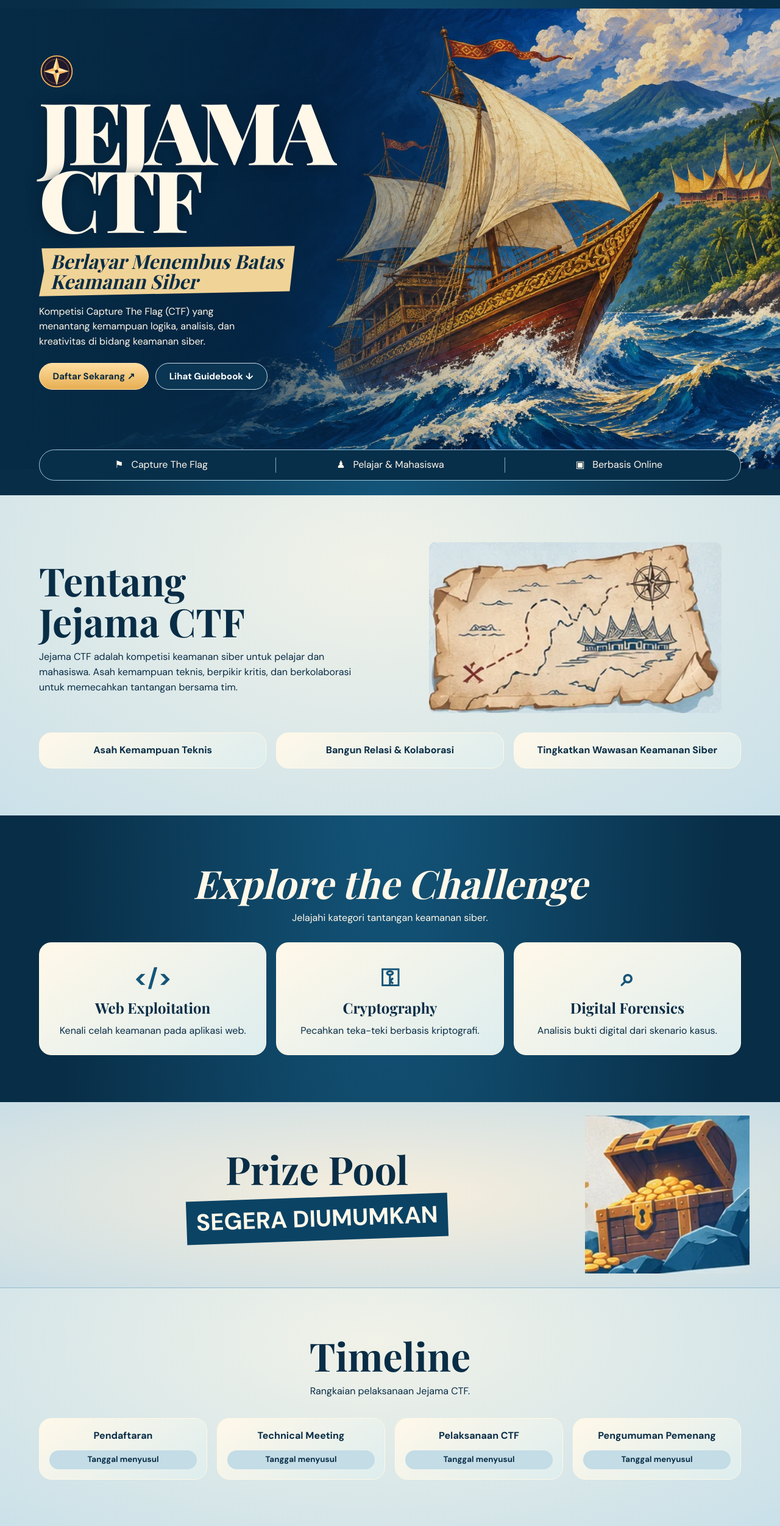
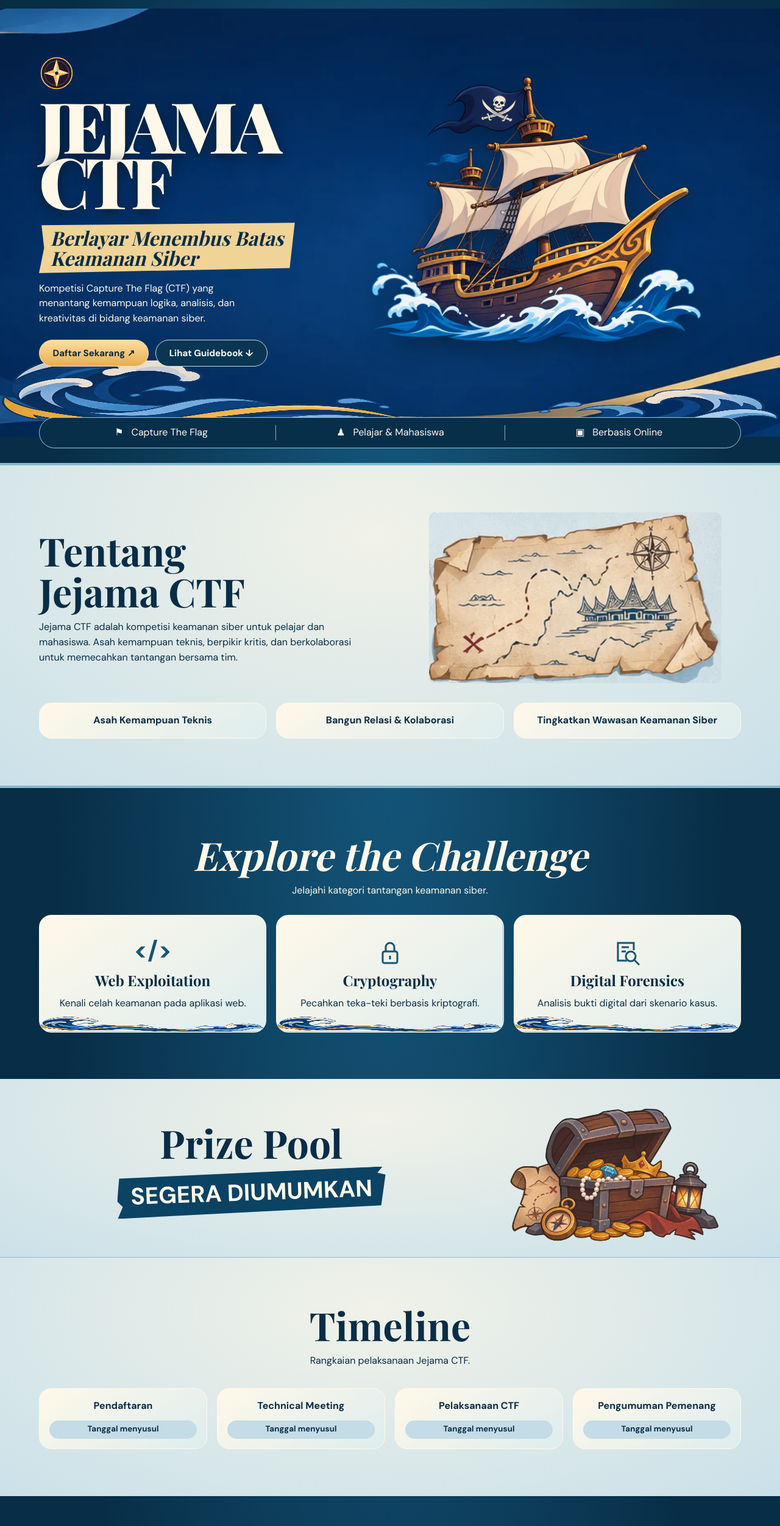
Before and after one commit to jonalexanderhere/Jejama-Registration-page, a plain HTML site: page dist/index.html in a window 1280 px wide. Shown: the part 58-2560 px from the top of the page at 61% size. Drawn offline with nearby package versions, Linux system fonts and the light colour scheme; no server answers; a web font is replaced by a local one.

Commit message:
Update Site source

```diff
--- a/dist/index.html
+++ b/dist/index.html
@@ -19,11 +19,14 @@
 <main>
 <section class="hero" id="beranda" aria-labelledby="judul">
 <div class="shell hero-inner">
+<div class="hero-copy">
 <img class="crest" src="assets/compass.svg" alt="" width="58" height="58">
-<h1 id="judul">JEJAMA<br>CTF</h1>
+<h1 id="judul">JEJAMA<br> CTF</h1>
 <h2>Berlayar Menembus Batas<br>Keamanan Siber</h2>
 <p>Kompetisi Capture The Flag (CTF) yang menantang kemampuan logika, analisis, dan kreativitas di bidang keamanan siber.</p>
 <div class="actions"><a class="button" href="#daftar">Daftar Sekarang ↗</a><a class="button secondary" href="#guidebook">Lihat Guidebook ↓</a></div>
+</div>
+<img class="hero-ship" src="assets/ship.webp" alt="" fetchpriority="high">
 </div>
 </section>
 <div class="ribbon shell"><span>⚑ &nbsp; Capture The Flag</span><span>♟ &nbsp; Pelajar &amp; Mahasiswa</span><span>▣ &nbsp; Berbasis Online</span></div>
@@ -34,10 +37,10 @@
 <section class="shell section centered" id="tantangan"><h2>Explore the Challenge</h2><p>Jelajahi kategori tantangan keamanan siber.</p>
 <div class="cards">
 <article><span aria-hidden="true">&lt;/&gt;</span><h3>Web Exploitation</h3><p>Kenali celah keamanan pada aplikasi web.</p></article>
-<article><span aria-hidden="true">⚿</span><h3>Cryptography</h3><p>Pecahkan teka-teki berbasis kriptografi.</p></article>
-<article><span aria-hidden="true">⌕</span><h3>Digital Forensics</h3><p>Analisis bukti digital dari skenario kasus.</p></article>
+<article><span aria-hidden="true"><svg viewBox="0 0 48 48" fill="none" stroke="currentColor" stroke-width="3"><rect x="12" y="22" width="24" height="19" rx="3"/><path d="M17 22v-7a7 7 0 0 1 14 0v7m-7 7v6"/></svg></span><h3>Cryptography</h3><p>Pecahkan teka-teki berbasis kriptografi.</p></article>
+<article><span aria-hidden="true"><svg viewBox="0 0 48 48" fill="none" stroke="currentColor" stroke-width="3"><path d="M24 37H9V8h26v12M15 15h12m-12 7h7"/><circle cx="30" cy="30" r="8"/><path d="m36 36 8 8"/></svg></span><h3>Digital Forensics</h3><p>Analisis bukti digital dari skenario kasus.</p></article>
 </div></section>
-<section class="paper prize" id="hadiah"><div class="shell section centered"><h2>Prize Pool</h2><p>Segera Diumumkan</p></div></section>
+<section class="paper prize" id="hadiah"><div class="shell section prize-layout"><div class="centered"><h2>Prize Pool</h2><p>Segera Diumumkan</p></div><img src="assets/treasure.webp" alt="" loading="lazy"></div></section>
 <section class="paper" id="timeline"><div class="shell section centered"><h2>Timeline</h2><p>Rangkaian pelaksanaan Jejama CTF.</p>
 <ol class="timeline"><li>Pendaftaran<small>Tanggal menyusul</small></li><li>Technical Meeting<small>Tanggal menyusul</small></li><li>Pelaksanaan CTF<small>Tanggal menyusul</small></li><li>Pengumuman Pemenang<small>Tanggal menyusul</small></li></ol>
 </div></section>
@@ -45,7 +48,7 @@
 <section id="sponsor"><h2>Sponsorship</h2><p>Dukung pengembangan komunitas keamanan siber di Lampung.</p><small>Informasi kerja sama menyusul.</small></section>
 <section id="media"><h2>Media Partner</h2><p>Bantu menyebarkan informasi Jejama CTF kepada komunitasmu.</p><small>Informasi kerja sama menyusul.</small></section>
 </div>
-<section class="shell guide paper" id="guidebook"><img src="assets/book.webp" alt="" width="225" height="159"><div><h2>Guidebook</h2><p>Panduan teknis dan aturan kompetisi akan diumumkan oleh panitia.</p><a class="button secondary" href="#faq">Lihat FAQ ↓</a></div></section>
+<section class="shell guide paper" id="guidebook"><img src="assets/guidebook.webp" alt="" width="225" height="159"><div><h2>Guidebook</h2><p>Panduan teknis dan aturan kompetisi akan diumumkan oleh panitia.</p><a class="button secondary" href="#faq">Lihat FAQ ↓</a></div></section>
 <div class="shell section centered closing"><h2>Siap Memulai Pelayaran?</h2><p>Buktikan kemampuanmu bersama tim di Jejama CTF.</p><a class="button" href="#daftar">Daftar Sekarang ↗</a></div>
 <section class="shell section registration" id="daftar">
 <div><h2>Registrasi Tim</h2><p>Siapkan nama kru dan kontak kapten untuk mendaftar.</p></div>
--- a/dist/style.css
+++ b/dist/style.css
@@ -23,8 +23,6 @@ header nav a:hover{border-color:var(--gold)}
 .button:disabled{opacity:.65;cursor:wait}
 .button.secondary{background:#0a3553;color:#fff;border-color:#c5dce6}
 .button.compact{padding:.48rem 1.15rem;white-space:nowrap}
-.hero{min-height:clamp(560px,59vw,770px);display:grid;align-items:center;background:linear-gradient(90deg,#062b45 2%,#062b45cc 24%,#062b4518 63%),url('assets/hero-maritime.webp') center 56%/cover,#0d476b}
-.hero-inner{padding:2rem 0 5.5rem}
 .crest{margin-bottom:.65rem}
 .hero h1{font-size:clamp(5rem,11vw,10rem);line-height:.79;font-weight:900;letter-spacing:-.055em;text-shadow:0 5px 20px #061d31}
 .hero h2{width:fit-content;background:#f0d397;color:var(--ink);font-size:clamp(1.24rem,2.8vw,2rem);font-style:italic;padding:.48rem 1.15rem;margin-top:1.5rem;clip-path:polygon(1% 5%,100% 0,98% 90%,0 100%,2% 50%)}
@@ -46,8 +44,6 @@ header nav a:hover{border-color:var(--gold)}
 .cards{display:grid;gap:1rem;margin-top:1.7rem}
 .cards article{padding:1.6rem 1rem}
 .cards span{display:block;color:#155579;font-size:2.5rem;font-weight:700;margin-bottom:.4rem}
-.prize{background:url('assets/chest.webp') no-repeat right max(2%, calc((100vw - 1180px)/2)) center/auto 85%,radial-gradient(ellipse,#f7eedc,#cadee6)}
-.prize .section{padding-right:min(22vw,240px)}
 .prize p{display:inline-block;background:#0b4364;color:#fff8e9;padding:.35rem 1rem;font-weight:900;font-size:clamp(1.12rem,4vw,2.4rem);text-transform:uppercase;transform:rotate(-2deg)}
 #timeline{border-top:1px solid #95bbce}
 .timeline{grid-template-columns:repeat(4,1fr)}
@@ -73,5 +69,33 @@ summary{cursor:pointer;font-weight:700}
 footer{background:var(--deep);padding:1.3rem 0}
 footer .shell{display:flex;justify-content:space-between;align-items:center;gap:1rem}
 @media(max-width:820px){.masthead{flex-wrap:wrap;gap:.3rem;padding:.6rem 0}.masthead nav{order:3;justify-content:flex-start;flex-basis:100%;gap:.15rem .9rem}.hero{background-position:60% center}.timeline{grid-template-columns:repeat(2,1fr)}}
-@media(max-width:560px){html{scroll-padding-top:1rem}.hero{min-height:590px;align-items:end;background-image:linear-gradient(0deg,#062b45 4%,#062b45ed 31%,#062b4520 78%),url('assets/hero-maritime.webp');background-position:64% top}.hero-inner{padding-bottom:3.8rem}.hero h1{font-size:clamp(4.15rem,16vw,5.2rem)}.crest{width:42px}.ribbon{font-size:.72rem;padding:.55rem .3rem}.about,.registration,.partners,.cards{grid-template-columns:1fr}.benefits{grid-template-columns:1fr;gap:.5rem}.benefits li{padding:.55rem}.prize{background-size:auto 58%,auto;background-position:right bottom,center}.prize .section{padding-right:17vw}.timeline{gap:.5rem}.timeline li{padding:.65rem .35rem}.guide{grid-template-columns:1fr 2fr}.guide h2{font-size:1.85rem}}
+@media(max-width:560px){html{scroll-padding-top:1rem}.hero h1{font-size:clamp(4.15rem,16vw,5.2rem)}.crest{width:42px}.ribbon{font-size:.72rem;padding:.55rem .3rem}.about,.registration,.partners,.cards{grid-template-columns:1fr}.benefits{grid-template-columns:1fr;gap:.5rem}.benefits li{padding:.55rem}.timeline{gap:.5rem}.timeline li{padding:.65rem .35rem}.guide{grid-template-columns:1fr 2fr}.guide h2{font-size:1.85rem}}
 @media(prefers-reduced-motion:reduce){html{scroll-behavior:auto}}
+.hero,.closing{isolation:isolate;position:relative;background:#0b3c60 url('assets/nautical.webp') center/cover no-repeat}
+.hero::after,.closing::after{content:"";position:absolute;inset:auto 0 0;height:clamp(65px,12vw,155px);z-index:-1;background:url('assets/waves.webp') center bottom/100% 100% no-repeat}
+.hero-inner{display:grid;grid-template-columns:5fr 7fr;align-items:center;gap:1rem;padding-block:clamp(2.5rem,6vw,5rem) clamp(5rem,9vw,8rem)}
+.hero-copy{position:relative;z-index:1}
+.hero-ship{width:100%;filter:drop-shadow(0 15px 22px #041d37a6)}
+.hero h1{font-size:clamp(4.5rem,9vw,9rem)}
+.ribbon{z-index:1}
+.paper{position:relative}
+#tentang{border-block:4px solid #86b9ce}
+.prize-layout{display:grid;grid-template-columns:1.6fr 1fr;align-items:center;gap:1.25rem;padding-block:1.5rem}
+.prize-layout img{width:min(100%,370px);justify-self:center}
+.prize p{clip-path:polygon(1% 7%,99% 0,97% 14%,100% 19%,98% 90%,0 100%,2% 73%,0 60%);padding-inline:1.4rem}
+.cards svg{width:48px;height:48px;vertical-align:middle}
+.cards article{background-image:url('assets/waves.webp'),linear-gradient(145deg,#fff8e9,#ddedee);background-position:bottom center,center;background-size:100% 28px,cover;background-repeat:no-repeat;padding-bottom:2.1rem}
+.guide{padding-block:.8rem}
+.guide img{max-height:190px;width:auto}
+.closing{width:100%;margin-top:2rem;padding:3.25rem 1rem 5.5rem}
+@media(max-width:720px){
+ .hero-inner{grid-template-columns:1fr;gap:1.5rem;padding-block:2.1rem 4.25rem}
+ .hero-ship{grid-row:1;width:min(88%,410px);justify-self:center}
+ .hero h1 br{display:none}
+ .hero h1 br::after{content:' '}
+ .hero h1{font-size:clamp(3rem,10vw,5.3rem);line-height:.95}
+ .hero h2{margin-top:1rem}
+ .crest{display:none}
+ .prize-layout{gap:.25rem}
+}
+@media(max-width:390px){.prize-layout{grid-template-columns:1fr}.prize-layout img{max-height:150px;width:auto}}
```
Also changed, not shown: dist/assets/book.webp (deleted), dist/assets/chest.webp (deleted), dist/assets/guidebook.webp (added), dist/assets/hero-maritime.webp (deleted), dist/assets/nautical.webp (added), dist/assets/ship.webp (added), dist/assets/treasure.webp (added), dist/assets/waves.webp (added).
